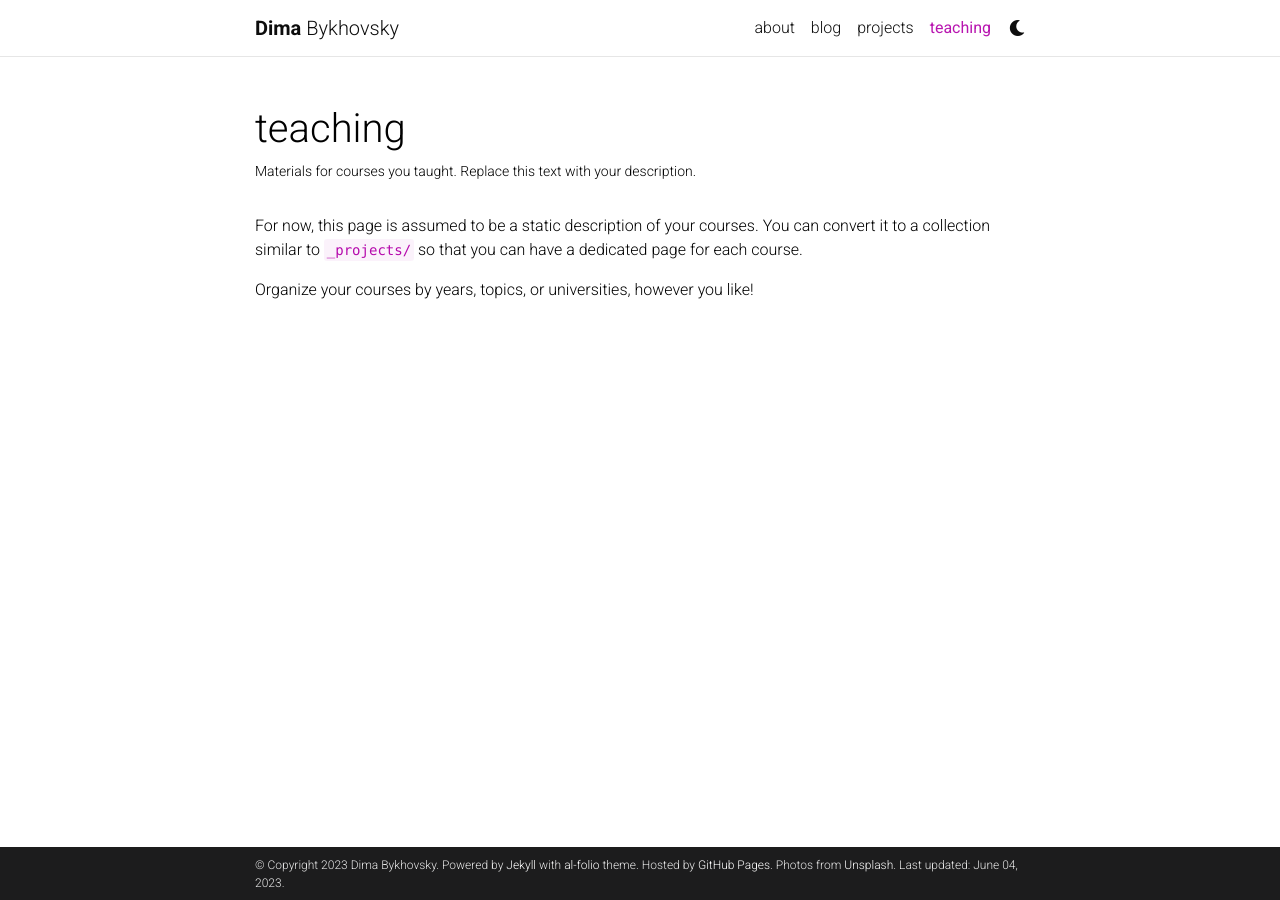
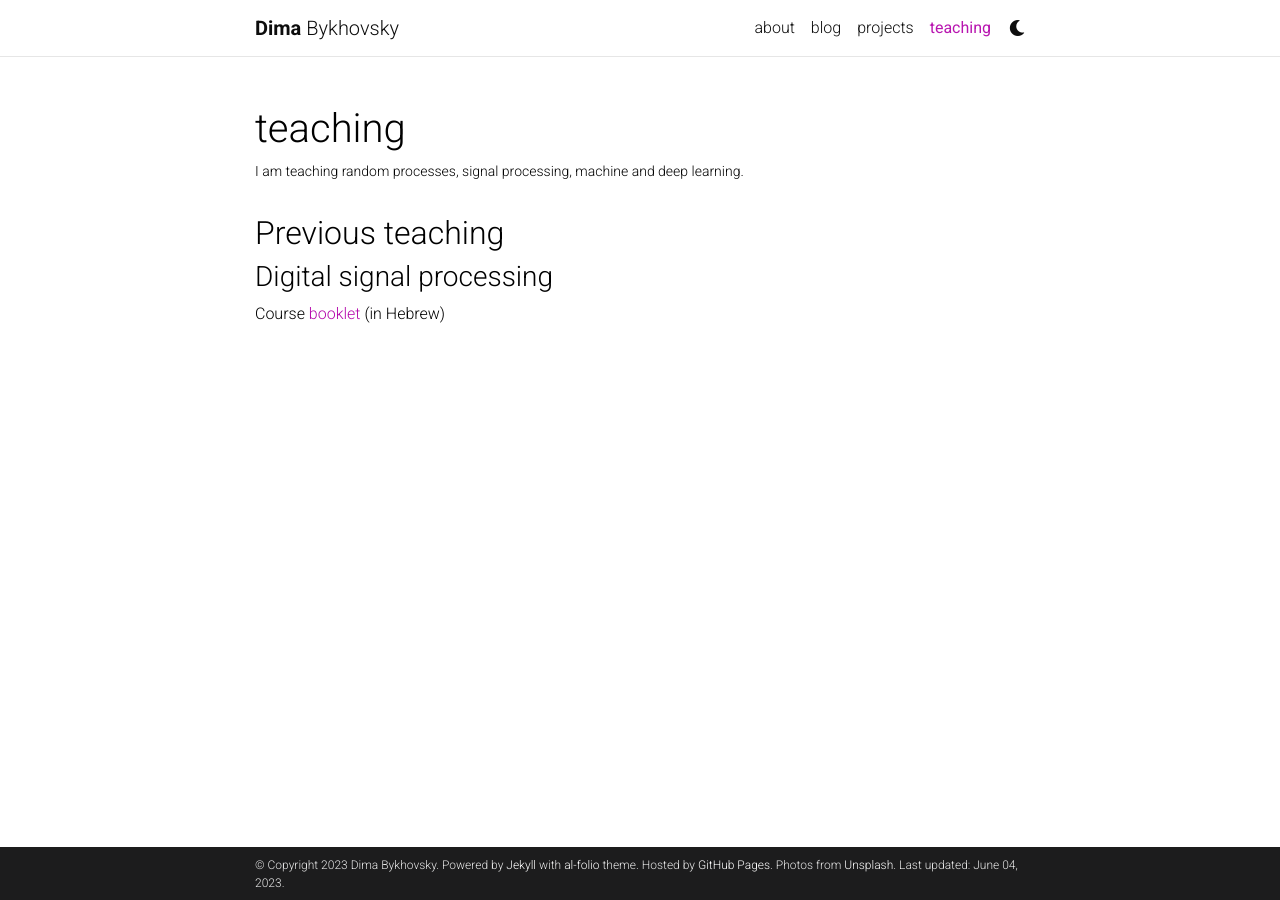
Before and after one commit to bykhov/bykhov.github.io, a Jekyll site: the page built from _pages/teaching.md, in a window 1280 px wide. Built offline with Jekyll 4.4.1, drawn with Linux system fonts in a browser that asks for light colours; comment, search, counter and statistics services are not loaded; a style sheet for code colours, icons or effects is not loaded.

Commit message:
teaching

```diff
--- a/_pages/teaching.md
+++ b/_pages/teaching.md
@@ -2,11 +2,11 @@
 layout: page
 permalink: /teaching/
 title: teaching
-description: Materials for courses you taught. Replace this text with your description.
+description: I am teaching random processes, signal processing, machine and deep learning.
 nav: true
 nav_order: 5
 ---
 
-For now, this page is assumed to be a static description of your courses. You can convert it to a collection similar to `_projects/` so that you can have a dedicated page for each course.
-
-Organize your courses by years, topics, or universities, however you like!
+## Previous teaching
+### Digital signal processing
+Course [booklet](https://bykhov.github.io/dsp/DSP_Book.pdf) (in Hebrew)
```
Also changed, not shown: _projects/generate_corr_sequence_project.md (renamed from _projects/1_project.md, +2 -2 lines), _teaching/generate_corr_sequence_project.md (deleted, +0 -17 lines).
